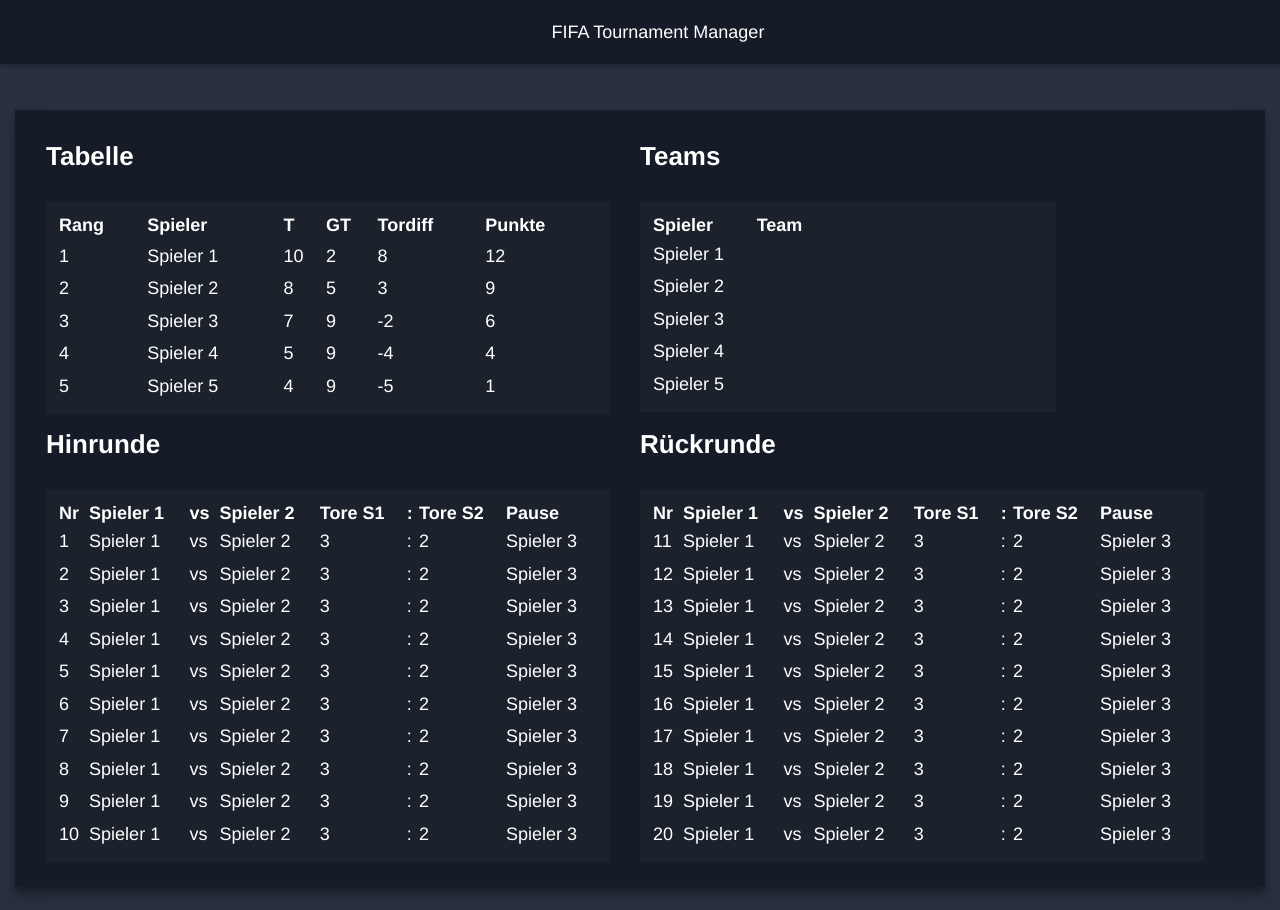
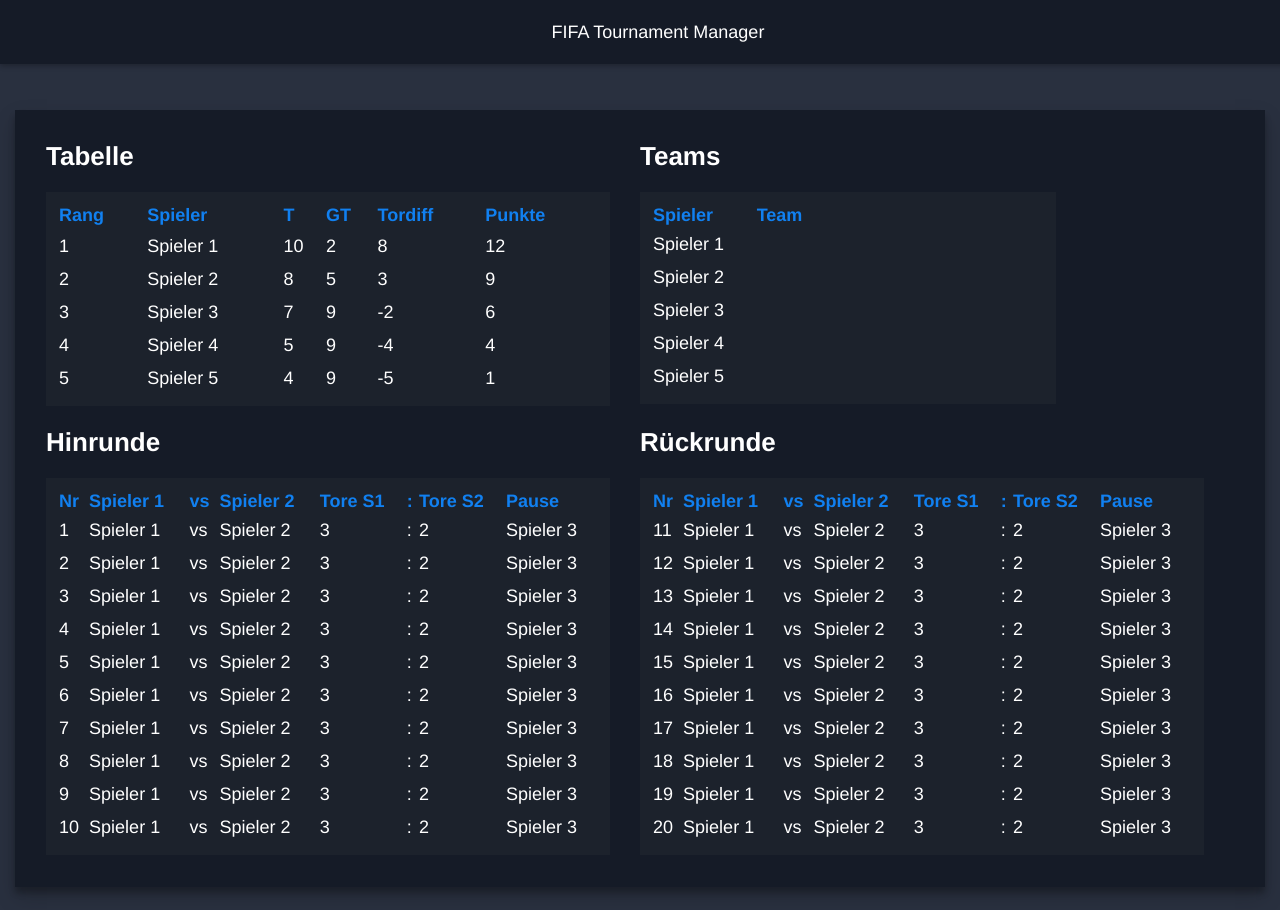
Before and after one commit to beNorthman/FifaTournamentManager, an Angular app: page / in a window 1280 px wide. Built offline with nearby package versions, Linux system fonts and the light colour scheme.

Commit message:
further formatting of tournament tables

```diff
--- a/src/app/tournament/tournament.component.css
+++ b/src/app/tournament/tournament.component.css
@@ -32,10 +32,11 @@
 }
 
 .h1-rowTwo {
-    margin-top: 15px;
+    margin-top: 20px;
 }
 
 .table-input {
+    width: 100%;
     color: #fff;
     font-size: 18px;
     font-family: Helvetica;
@@ -49,12 +50,14 @@
 }
 
 table.tournament-table td {
-    height: 28.5px;
+    height: 29px;
     text-align: left;
+    vertical-align: middle;
 }
 
 table.tournament-table th {
     text-align: left;
+    color: #1180f0;
 }
 
 .standings-table{
--- a/src/styles.css
+++ b/src/styles.css
@@ -18,7 +18,7 @@ body {
 h1 {
     font-size: 26px;
     margin: 0;
-    padding-bottom: 30px;
+    padding-bottom: 20px;
 }
 
 .content-wrapper {
```
